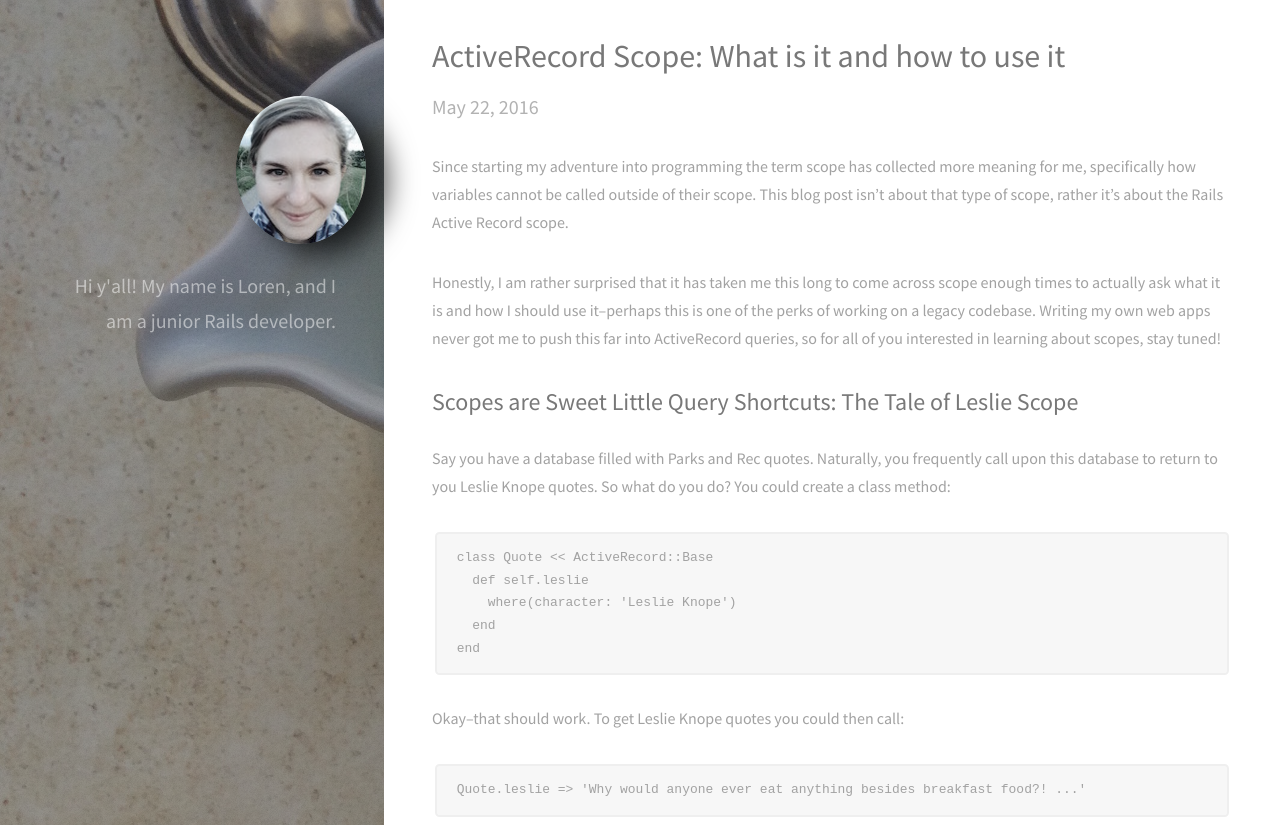
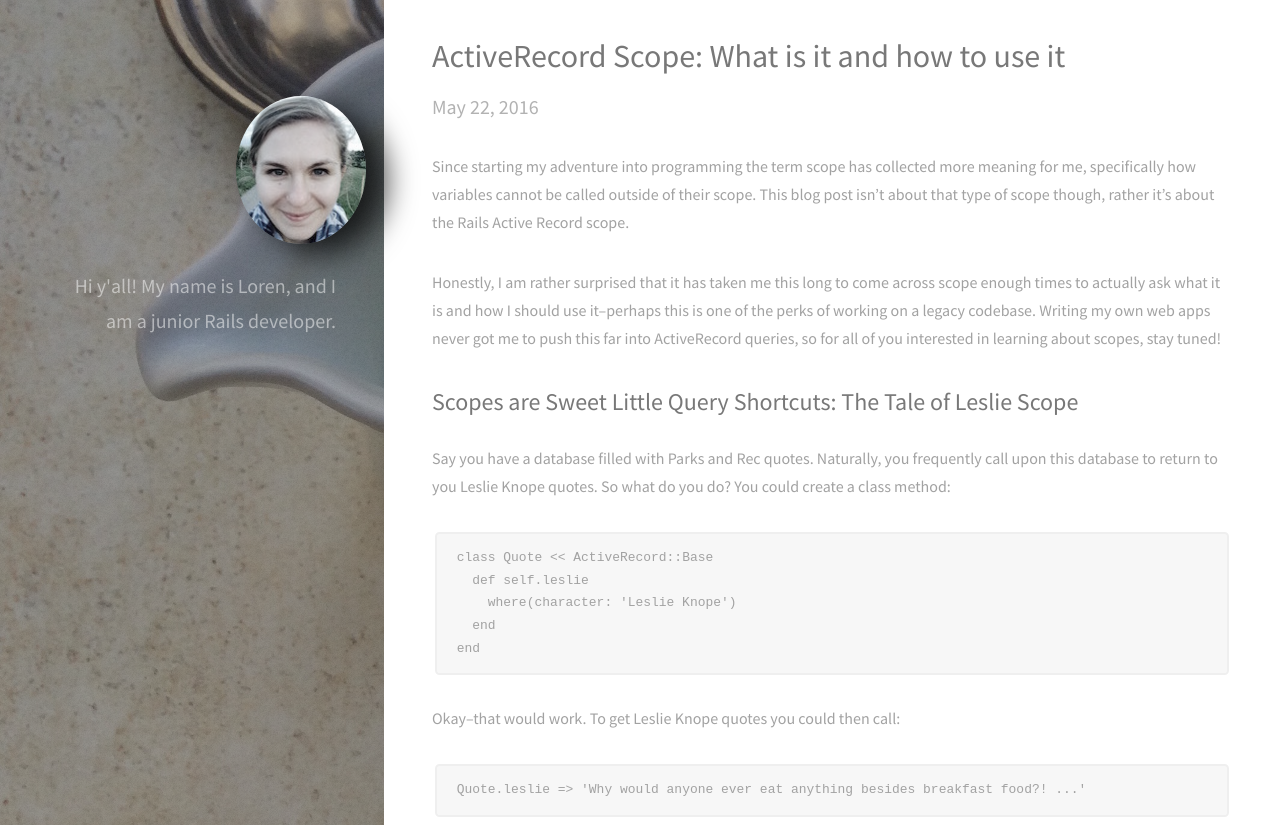
Before and after one commit to Locrawfish/Locrawfish.github.io, a Jekyll site: the page built from _posts/2016-05-22-my-second-blog-post.markdown, in a window 1280 px wide and 1400 px high. Shown: the top 825 px of the window. Built offline with Jekyll 4.4.1, drawn with Linux system fonts in a browser that asks for light colours; some of the changed text lies outside the part shown.

Commit message:
Blog 2 edit

````diff
--- a/_posts/2016-05-22-my-second-blog-post.markdown
+++ b/_posts/2016-05-22-my-second-blog-post.markdown
@@ -5,7 +5,7 @@
 categories:
 ---
 
-Since starting my adventure into programming the term scope has collected more meaning for me, specifically how variables cannot be called outside of their scope. This blog post isn't about that type of scope, rather it's about the Rails Active Record scope.
+Since starting my adventure into programming the term scope has collected more meaning for me, specifically how variables cannot be called outside of their scope. This blog post isn't about that type of scope though, rather it's about the Rails Active Record scope.
 
 Honestly, I am rather surprised that it has taken me this long to come across scope enough times to actually ask what it is and how I should use it--perhaps this is one of the perks of working on a legacy codebase. Writing my own web apps never got me to push this far into ActiveRecord queries, so for all of you interested in learning about scopes, stay tuned!
 
@@ -19,7 +19,7 @@
   end
 end
 ```
-Okay--that should work. To get Leslie Knope quotes you could then call:
+Okay--that would work. To get Leslie Knope quotes you could then call:
 
 ```ruby
 Quote.leslie => 'Why would anyone ever eat anything besides breakfast food?! ...'
@@ -44,7 +44,7 @@
   scope :jerry, -> { where(quote_topic: 'Jerry') }
 end
 
-Quote.april.jerry => 'Can you photoshop your life with better decisions, Jerry?!'
+Quote.april.jerry => 'Can you photoshop your life with better decisions, Jerry?! ...'
 ```
 
 Also, you can have default scopes that are called on the reg:
````
Also changed, not shown: other parts of _posts/2016-05-22-my-second-blog-post.markdown (+2 -2 lines).
